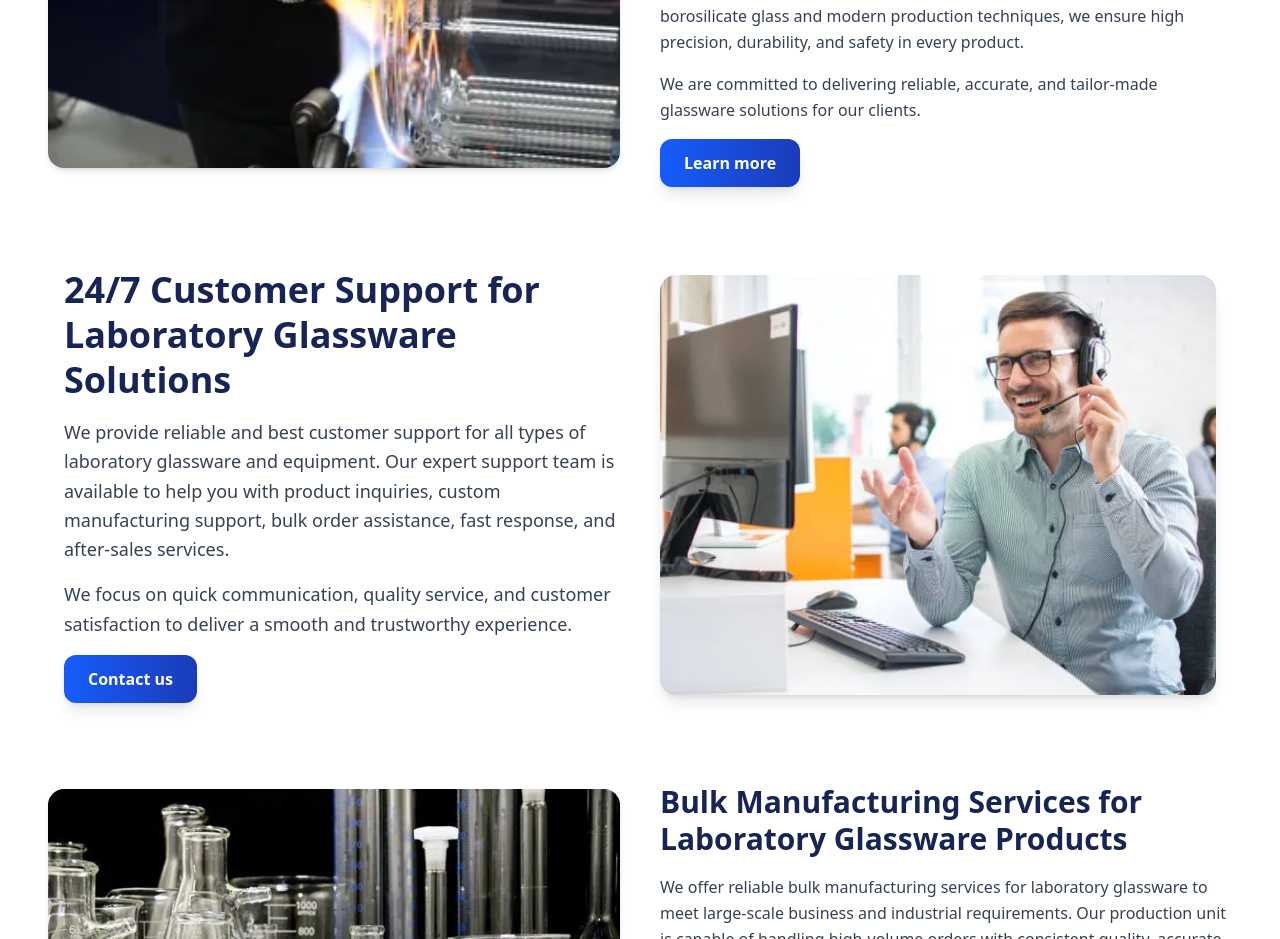
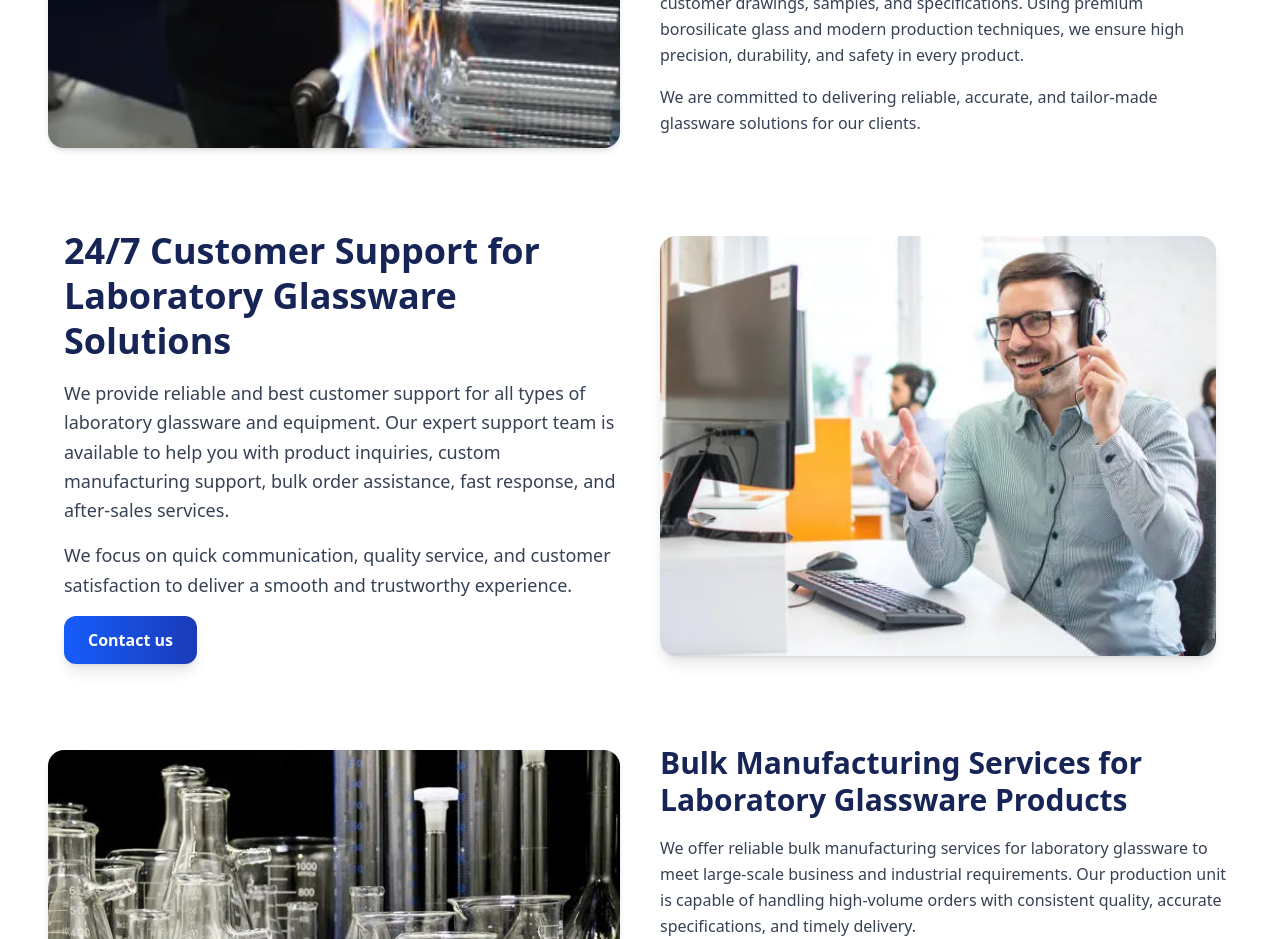
Before and after one commit to dhairyapan/GauravTr, a Next.js app: page / in a window 1280 px wide. Shown: the part 1740-2679 px from the top of the page. Built offline with nearby package versions, Linux system fonts and the light colour scheme; some icons are missing.

Commit message:
Updated blog page and UI

```diff
--- a/app/page.js
+++ b/app/page.js
@@ -132,14 +132,7 @@ export default function Home() {
                   We are committed to delivering reliable, accurate, and tailor-made glassware solutions for our clients.
                 </p>
 
-                <div className="flex justify-center lg:justify-start">
-                  <Link href="" className="inline-block px-6 py-3 rounded-xl bg-gradient-to-r from-blue-600 to-blue-800 text-white font-semibold shadow-lg hover:shadow-xl hover:opacity-90 transition-all duration-300">
-                    Learn more
-                  </Link>
-                </div>
-
               </div>
-
             </div>
           </div>
           <div className="w-full bg-white py-10">
```
